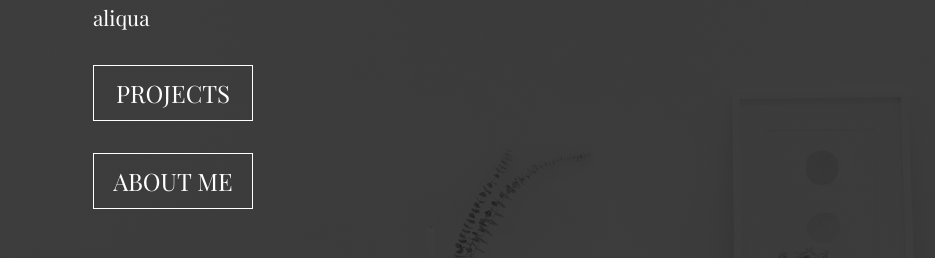
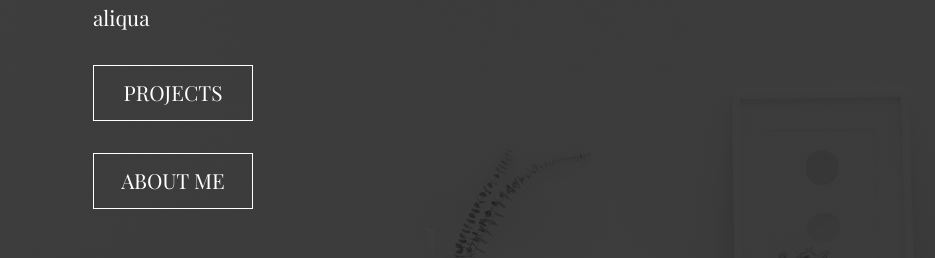
Before and after one commit to carfelre92/justin-portfolio, a React (Create React App) app: page / in a window 1280 px wide. Shown: the part 236-494 px from the top of the page, without its empty margins (0-935 px from the left). Built offline with nearby package versions, Linux system fonts and the light colour scheme.

Commit message:
main button size

```diff
--- a/src/css/App.css
+++ b/src/css/App.css
@@ -226,7 +226,7 @@ header .nav-bar .nav-list {
 
 .section1 .main-page .btn-group .main-page-button {
   font-family: "Playfair Display", serif;
-  font-size: 1.5rem;
+  font-size: 1.3rem;
   font-weight: 400;
   color: white;
   margin: 1rem 0 1rem 0.5rem;
--- a/src/css/App.scss
+++ b/src/css/App.scss
@@ -221,7 +221,7 @@ header {
 
             .main-page-button {
                 font-family: $main-font;
-                font-size: 1.5rem;
+                font-size: 1.3rem;
                 font-weight: 400;
                 color: white;
                 margin: 1rem 0 1rem 0.5rem;
```
